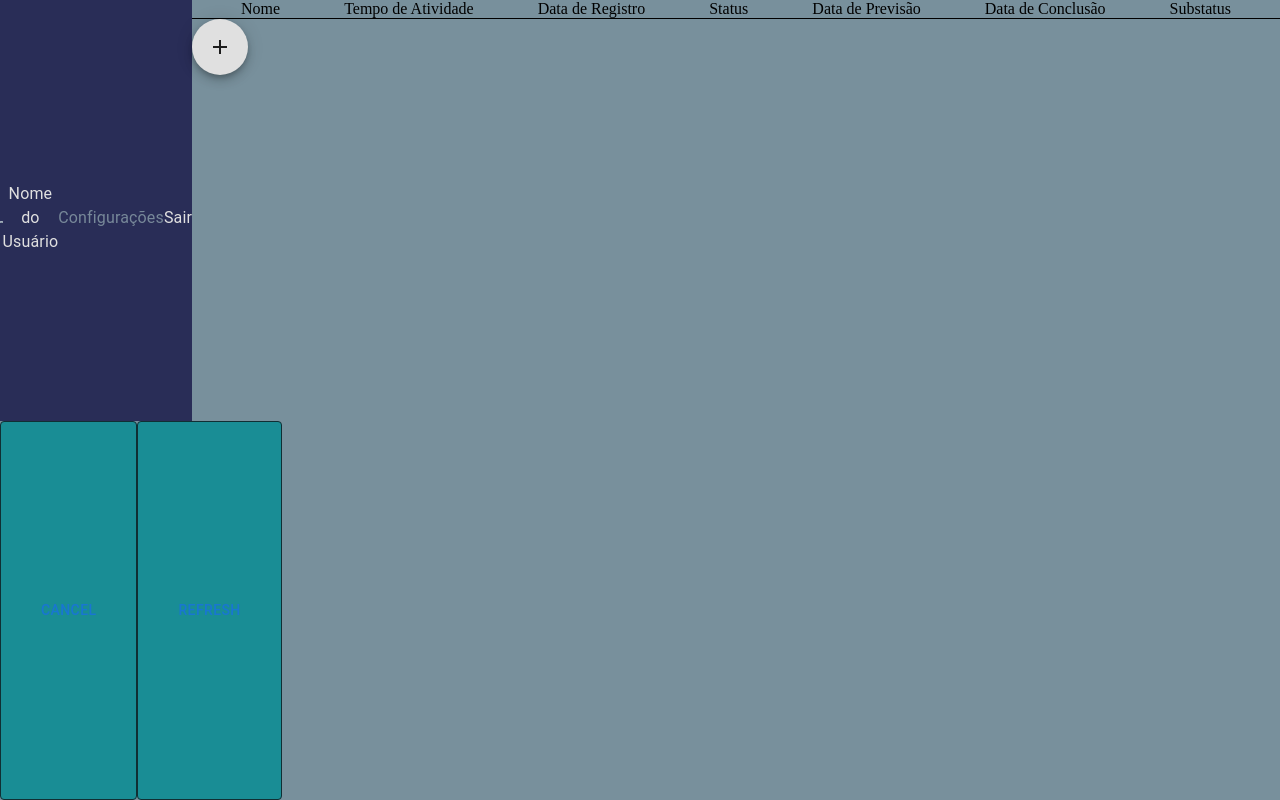
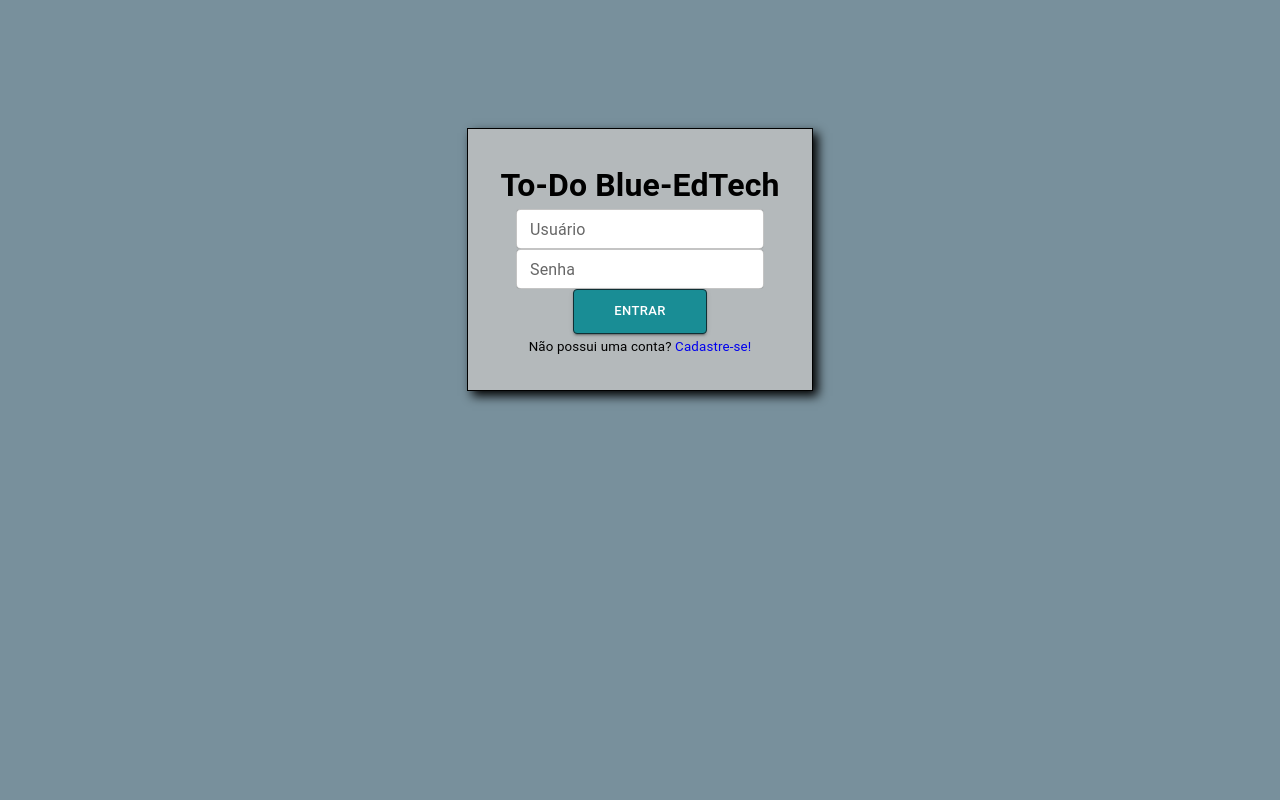
Before and after one commit to JohnSulliman/Projeto-To-Do, a Next.js app in the folder to-do/: page / in a window 1280 px wide. Built offline with nearby package versions, Linux system fonts and the light colour scheme.

Commit message:
Criação do Jobs e inicialização da função

```diff
--- /dev/null
+++ b/to-do/components/Jobs.tsx
@@ -0,0 +1,24 @@
+import { Button, Grid } from '@mui/material';
+import React from 'react';
+import styles from '../styles/createJob.module.scss';
+import { TextField } from '@mui/material';
+
+interface Prop {
+    name: string;
+}
+
+function Jobs(props: Prop) {
+    return (
+        <Grid className={styles.window}>
+            <Button
+                variant="contained"
+                size="small"
+            >
+                `{props.name}`
+            </Button>
+        </Grid>
+    )
+}
+
+
+export default Jobs
--- a/to-do/pages/Lobby.tsx
+++ b/to-do/pages/Lobby.tsx
@@ -5,10 +5,11 @@ import {
     Fab,
     Grid,
     Icon,
-    Typography } from '@mui/material';
+    Typography
+} from '@mui/material';
 import AddIcon from '@mui/icons-material/Add';
 import React, { useState } from "react";
-import CreateJob from '../components/CreateJob';
+import Jobs from '../components/Jobs';
 import styles from '../styles/lobby.module.scss';
 import { TextField } from '@mui/material';
 import Dialog from '@mui/material/Dialog';
@@ -16,7 +17,7 @@ import DialogActions from '@mui/material/DialogActions';
 import DialogContent from '@mui/material/DialogContent';
 import DialogContentText from '@mui/material/DialogContentText';
 import DialogTitle from '@mui/material/DialogTitle';
-import { Select , MenuItem } from '@mui/material';
+import { Select, MenuItem } from '@mui/material';
 import FormControl from '@mui/material/FormControl';
 import Teste from './teste';
 import InputLabel from '@mui/material/InputLabel';
@@ -32,9 +33,19 @@ function reRender() {
     this.forceUpdate();
 };
 
-function aaa() {
-    <Teste></Teste>
-}
+// function aaa() {
+//     const [jobs, setJobs] = React.useState(undefined);
+
+//     return(
+//         <>
+//             <Grid>
+//                 {jobs.map(jobs => {
+//                     <Jobs key={jobs.id} name={jobs.name}></Jobs>
+//                 })}
+//             </Grid>
+//         </>
+//     )
+// }
 
 
 function Lobby() {
@@ -54,7 +65,7 @@ function Lobby() {
 
     const [age, setAge] = React.useState('');
 
-    return(
+    return (
         <>
             <Grid container className={styles.lobby}>
                 <Grid item className={styles.lobby__menu}>
@@ -93,11 +104,14 @@ function Lobby() {
                         <span className={styles.lobby__head__title}>Data de Conclusão</span>
                         <span className={styles.lobby__head__title}>Substatus</span>
                     </Grid>
+
                     <Fab onClick={handleClickOpen} className={styles.lobby__button}>
                         <AddIcon />
                     </Fab>
-                    <Dialog open={open} onClose={handleClose}>
+
+                    <Dialog open={open}>
                         <DialogTitle>Nova Atividade</DialogTitle>
+
                         <DialogContent>
                             <div className={styles.test}>
                                 <TextField
@@ -108,8 +122,12 @@ function Lobby() {
                                     variant="standard"
                                     size="small"
                                 />
+
                                 <FormControl required sx={{ m: 1, minWidth: 320 }}>
-                    <InputLabel id="demo-simple-select-required-label">Age</InputLabel>
+                                    <InputLabel id="demo-simple-select-required-label">
+                                        Age
+                                    </InputLabel>
+
                                     <Select
                                         labelId="demo-simple-select-required-label"
                                         id="demo-simple-select-required"
@@ -123,17 +141,17 @@ function Lobby() {
                                     </Select>
                                 </FormControl>
                             </div>
+                        </DialogContent>
 
-                    </DialogContent>
                         <DialogActions>
                             <Button onClick={handleClose}>Cancel</Button>
-                    <Button onClick={handleClose}>Subscribe</Button>
+                            <Button onClick={aaa}>Subscribe</Button>
                         </DialogActions>
                     </Dialog>
                 </Grid>
-                <Button onClick={aaa}>Cancel</Button>
+
+                <Button>Cancel</Button>
                 <Button onClick={refreshPage}>refresh</Button>
-
             </Grid>
         </>
     )
--- a/to-do/pages/index.tsx
+++ b/to-do/pages/index.tsx
@@ -16,53 +16,52 @@ function Login() {
   const router = useRouter();
 
   return (
-    <Lobby></Lobby>
-    // <>
-    //   <Head>
-    //     <title>To-Do Blue-EdTech / Login </title>
-    //     <meta name="description" content="Página de Login da To-Do Blue-EdTech" />
-    //     <link rel="icon" href="/favicon.ico" />
-    //   </Head>
+    <>
+      <Head>
+        <title>To-Do Blue-EdTech / Login </title>
+        <meta name="description" content="Página de Login da To-Do Blue-EdTech" />
+        <link rel="icon" href="/favicon.ico" />
+      </Head>
 
-    //   <Grid container justifyContent="center" alignItems="center">
-    //     <Grid item>
-    //       <div className={styles.card}>
-    //         <Typography className={styles.card__title}>
-    //           <h1> To-Do Blue-EdTech </h1>
-    //         </Typography>
+      <Grid container justifyContent="center" alignItems="center">
+        <Grid item>
+          <div className={styles.card}>
+            <Typography className={styles.card__title}>
+              <h1> To-Do Blue-EdTech </h1>
+            </Typography>
 
-    //         <form>
-    //           <TextField
-    //             className={styles.card__input}
-    //             label="Usuário"
-    //             variant="outlined"
-    //             size="small" />
-    //         </form>
+            <form>
+              <TextField
+                className={styles.card__input}
+                label="Usuário"
+                variant="outlined"
+                size="small" />
+            </form>
 
-    //         <form>
-    //           <TextField
-    //             className={styles.card__input}
-    //             label="Senha"
-    //             variant="outlined"
-    //             type="password"
-    //             size="small" />
-    //         </form>
+            <form>
+              <TextField
+                className={styles.card__input}
+                label="Senha"
+                variant="outlined"
+                type="password"
+                size="small" />
+            </form>
 
-    //         <Button
-    //           className={styles.card__button}
-    //           variant="contained"
-    //           size="small"
-    //           onClick={() => router.push('/Lobby')}>
-    //           Entrar
-    //         </Button>
+            <Button
+              className={styles.card__button}
+              variant="contained"
+              size="small"
+              onClick={() => router.push('/Lobby')}>
+              Entrar
+            </Button>
 
-    //         <Typography>
-    //           <small> Não possui uma conta? <a href="/Signup">Cadastre-se!</a> </small>
-    //         </Typography>
-    //       </div>
-    //     </Grid>
-    //   </Grid>
-    // </>
+            <Typography>
+              <small> Não possui uma conta? <a href="/Signup">Cadastre-se!</a> </small>
+            </Typography>
+          </div>
+        </Grid>
+      </Grid>
+    </>
   )
 }
 
```
Also changed, not shown: to-do/components/CreateJob.tsx (deleted, +0 -19 lines). Lines whose indentation alone changed are shown as unchanged.
